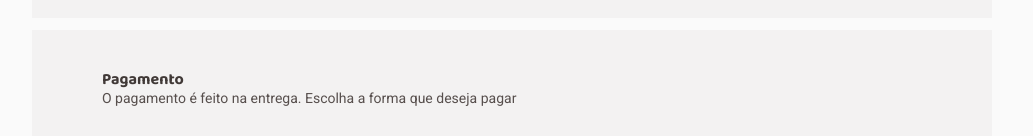
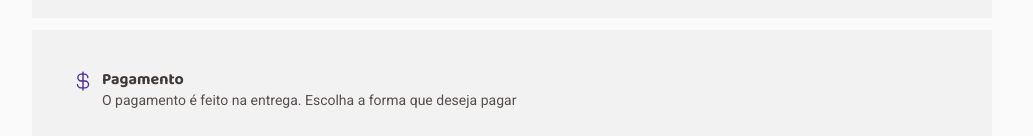
Before and after one commit to MartinGBB/coffee-delivery, a React (Vite) app: page /checkout in a window 1280 px wide. Shown: the part 601-737 px from the top of the page, without its empty margins (128-1161 px from the left). Built offline with nearby package versions, Linux system fonts and the light colour scheme.

Commit message:
feat: adiciona icono de moeda

```diff
--- a/src/pages/Checkout/index.tsx
+++ b/src/pages/Checkout/index.tsx
@@ -1,4 +1,4 @@
-import { MapPinLine } from 'phosphor-react'
+import { CurrencyDollar, MapPinLine } from 'phosphor-react'
 import {
   AddressContainer,
   CheckoutContainer,
@@ -43,6 +43,7 @@ export function Checkout() {
 
       <ContainerPagament>
         <div>
+          <CurrencyDollar size={22}/>
           <h1>Pagamento</h1>
           <p>
             O pagamento é feito na entrega. Escolha a forma que deseja pagar
--- a/src/pages/Checkout/styles.ts
+++ b/src/pages/Checkout/styles.ts
@@ -138,7 +138,7 @@ export const ContainerPagament = styled.div`
     }
 
     & svg {
-      color: ${({ theme }) => theme['yellow-dark']};
+      color: ${({ theme }) => theme['purple-dark']};
     }
   }
 `
```
